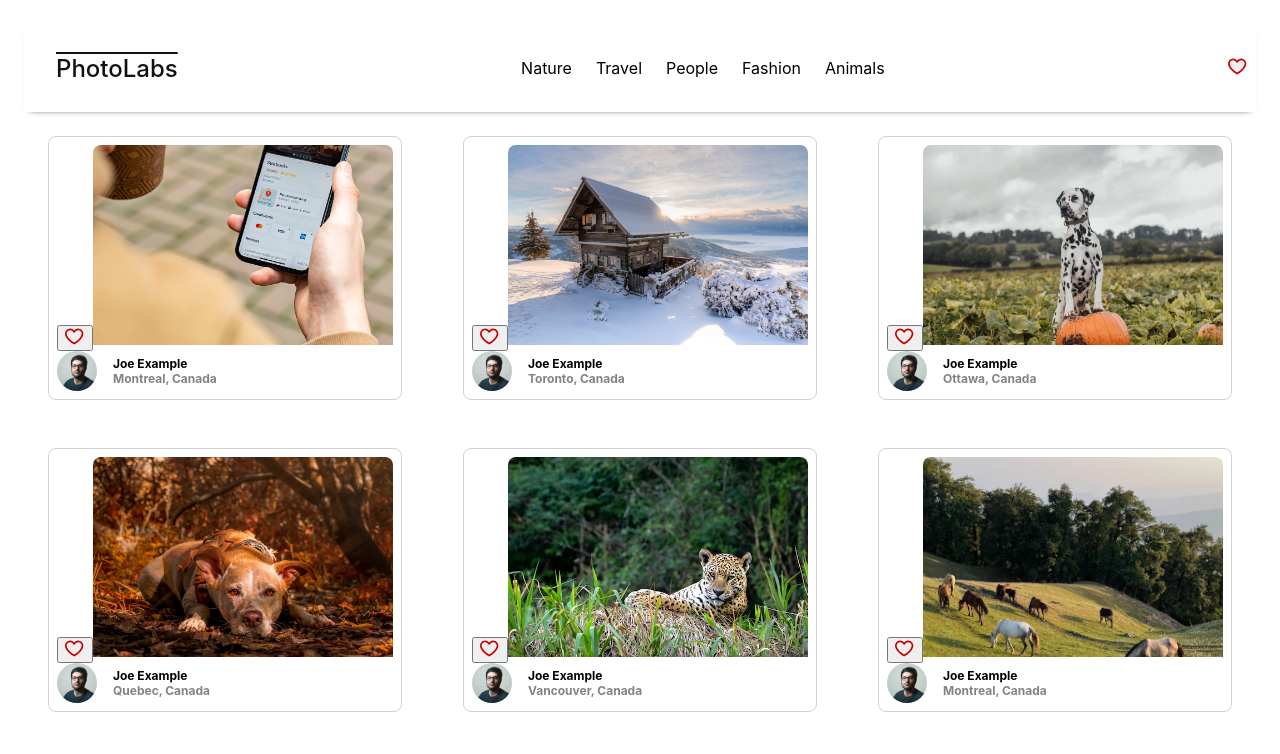
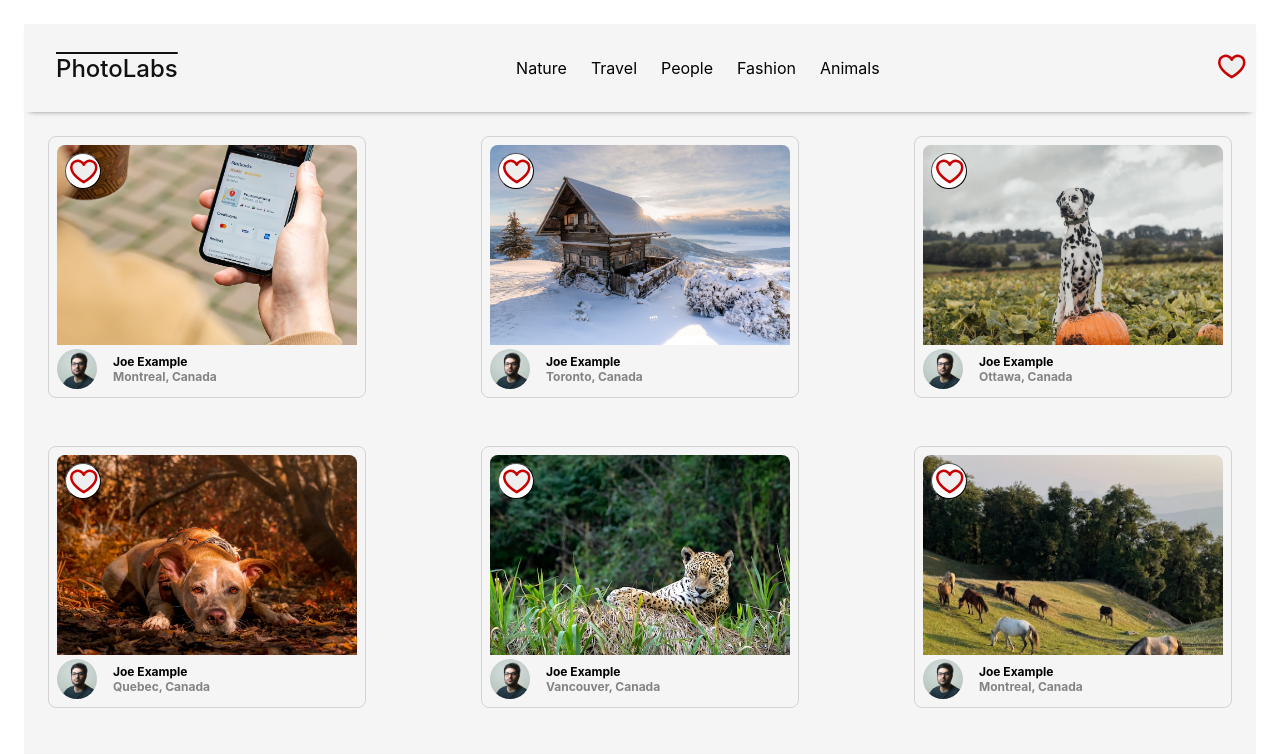
Before and after one commit to Lilymayh/PhotoLabs, a React (Create React App) app in the folder frontend/: page / in a window 1280 px wide. Shown: the top 754 px of the page. Built offline with nearby package versions, Linux system fonts and the light colour scheme; the HTML template or start-up script is replaced by a standard one.

Commit message:
adjust position of the like button.

```diff
--- a/frontend/src/App.scss
+++ b/frontend/src/App.scss
@@ -1,4 +1,5 @@
 .App {
+  background-color: #F5F5F5;;
   margin: 24px;
 }
 
--- a/frontend/src/components/FavIcon.jsx
+++ b/frontend/src/components/FavIcon.jsx
@@ -5,7 +5,7 @@ const FavIcon = ({displayAlert, selected, onClick }) => {
     onClick();
   }
   return (
-    <svg width="20" height="17" viewBox="0 0 24 19" fill="none" xmlns="http://www.w3.org/2000/svg" onClick={handleClick}>
+    <svg width="30" height="27" viewBox="0 0 24 19" fill="none" xmlns="http://www.w3.org/2000/svg" onClick={handleClick}>
       <path fill={selected ? "#C80000" : "#EEEEEE"} d="M11 18C11 18 1 12.5909 1 6.02273C1 4.8616 1.41649 3.73633 2.17862 2.83838C2.94075 1.94043 4.00143 1.32526 5.1802 1.09755C6.35897 0.869829 7.58301 1.04363 8.64406 1.58938C9.70512 2.13512 10.5376 3.0191 11 4.09092C11.4624 3.0191 12.2949 2.13512 13.3559 1.58938C14.417 1.04363 15.641 0.869829 16.8198 1.09755C17.9986 1.32526 19.0593 1.94043 19.8214 2.83838C20.5835 3.73633 21 4.8616 21 6.02273C21 12.5909 11 18 11 18Z" stroke="#C80000" strokeWidth="2" strokeLinecap="round" strokeLinejoin="round"/>
       {
           !!displayAlert &&
--- a/frontend/src/components/PhotoFavButton.jsx
+++ b/frontend/src/components/PhotoFavButton.jsx
@@ -1,11 +1,11 @@
-import React, { useCallback, useState } from 'react';
+import React from 'react';
 
+import '../styles/PhotoFavButton.scss';
 import FavIcon from './FavIcon';
-import '../styles/PhotoFavButton.scss';
 
 function PhotoFavButton({ onClick, isLiked }) {
   return (
-    <button onClick={onClick}>
+    <button onClick={onClick} className='photo-list__fav-icon'>
       <FavIcon className={`photo-list__fav-icon ${isLiked ? "photo-list__fav-icon-svg" : ""}`} selected={isLiked} />
     </button>
   );
--- a/frontend/src/components/PhotoListItem.jsx
+++ b/frontend/src/components/PhotoListItem.jsx
@@ -16,8 +16,10 @@ const PhotoListItem = ({ data, toggleFavorite, favorites, onClick }) => {
 
   return (
     <section className="photo-list__item" id={data.id} onClick={handleClick}>
+      <div className="photo-list__image-container">
       <PhotoFavButton onClick={handleLike} isLiked={isLiked}/>
       <img className="photo-list__image" src={data.urls.regular} />
+      </div>
       <div className="photo-list__user-details">
         <img className="photo-list__user-profile" src={data.user.profile} />
         <div className="photo-list__user-info">
--- a/frontend/src/routes/PhotoDetailsModal.jsx
+++ b/frontend/src/routes/PhotoDetailsModal.jsx
@@ -17,11 +17,10 @@ const PhotoDetailsModal = ({ selectedPhoto, onClose, photosByLocation, favorites
   : [];
 
   const handleLike = () => {
-    toggleFavorite(selectedPhoto.id); // Passes the photo ID to toggleFavorite
+    toggleFavorite(selectedPhoto.id);
   };
 
 
-  // Check if the selected photo ID is in the favorites array
   const isSelectedPhotoFavorite = favorites.includes(selectedPhoto.id);
 
   return (
@@ -36,7 +35,8 @@ const PhotoDetailsModal = ({ selectedPhoto, onClose, photosByLocation, favorites
           <span> {selectedPhoto.location.city}, {selectedPhoto.location.country}</span>
         </div>
         <div className="photo-details-modal__images">
-        <PhotoList photos={similarPhotos}/>
+        <PhotoList photos={similarPhotos} favorites={favorites}
+      toggleFavorite={toggleFavorite}/>
       </div>
       <FavIcon onClick={handleLike} selected={isSelectedPhotoFavorite} />
     </div>
--- a/frontend/src/styles/PhotoFavButton.scss
+++ b/frontend/src/styles/PhotoFavButton.scss
@@ -1,13 +1,14 @@
 .photo-list__fav-icon {
-  position: relative;
-  top: 8px;
-  right: -8px;
+  position: absolute;
+  top: 16px;
+  left: 16px;
+  padding: 4px;
   cursor: pointer;
-  margin-bottom: -30px;
+  margin-bottom: 20px;
   border-width: 0.1px;
-  background-color: #EEEEEE;
-  width: 32px;
-  height: 32px;
+  background-color: white;
+  width: 36px;
+  height: 36px;
   text-align: center;
   border-radius: 100%;
 }
--- a/frontend/src/styles/PhotoListItem.scss
+++ b/frontend/src/styles/PhotoListItem.scss
@@ -1,4 +1,5 @@
 .photo-list__item {
+  position: relative;
   margin: 24px;
   padding: 8px;
   border-width: 0.5px;
```
